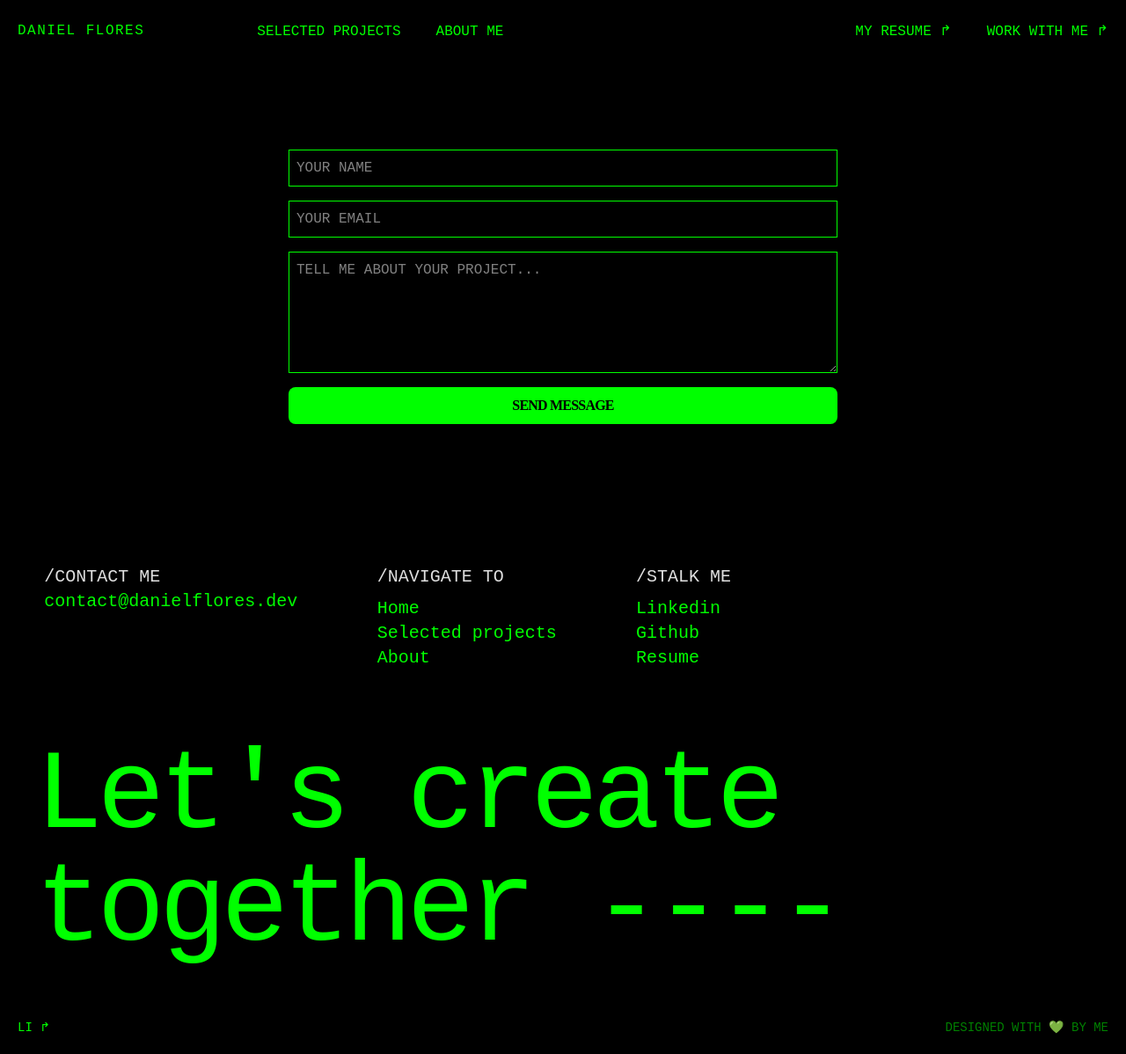
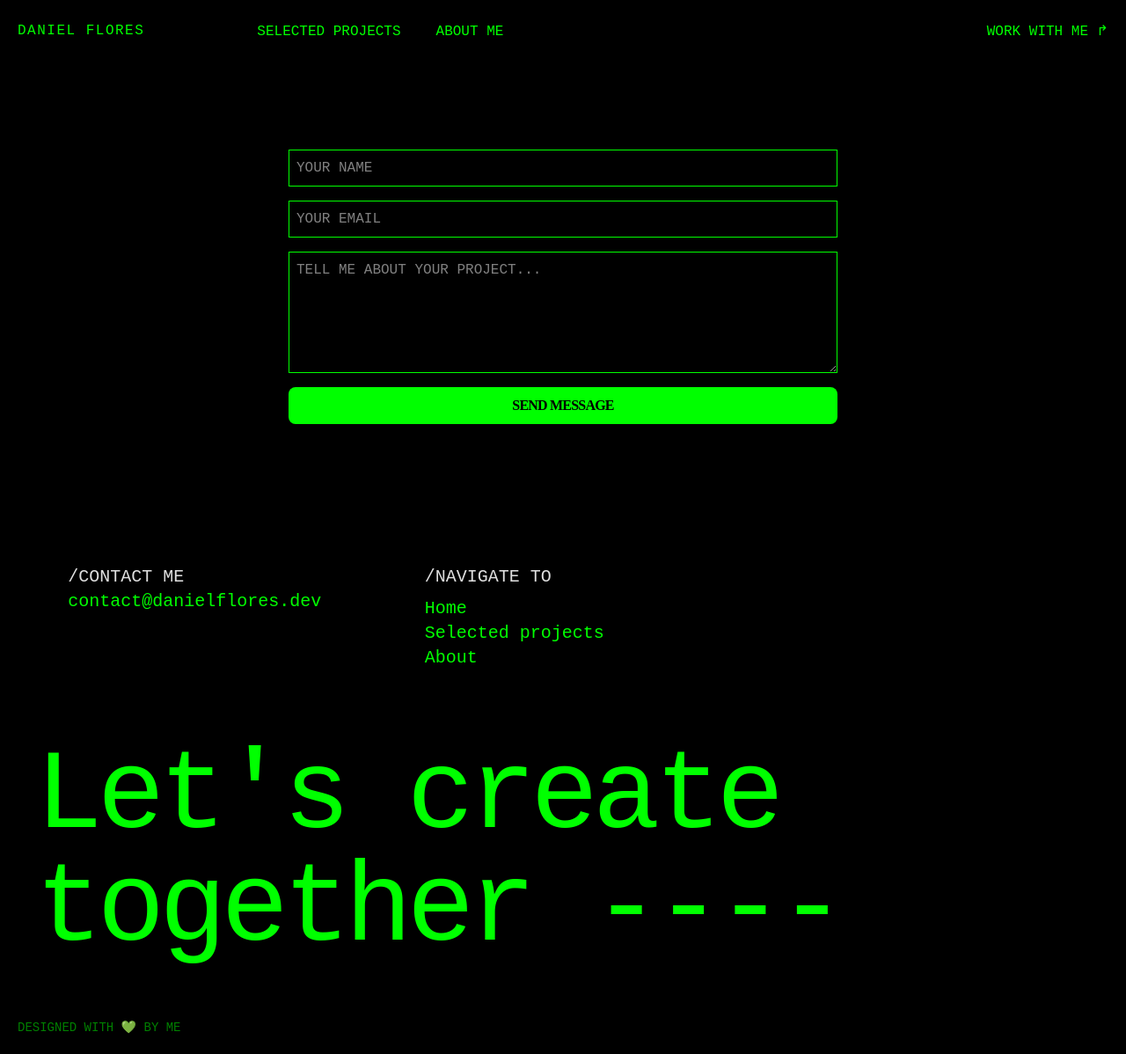
Before and after one commit to Devnielote/web-portfolio, a React (Vite) app: page /contact in a window 1280 px wide. Shown: the whole page at 88% size. Built offline with nearby package versions, Linux system fonts and the light colour scheme.

Commit message:
temporary changes

```diff
--- a/src/components/Footer.tsx
+++ b/src/components/Footer.tsx
@@ -20,10 +20,6 @@ export default function Footer () {
           </div>
         </div>
         <div className="flex flex-col mt-4 text-left lg:ml-20 lg:mt-0">
-          <span>/STALK ME</span>
-          <Link className="flex w-auto mt-2" to="https://www.linkedin.com/in/danielfloca/">Linkedin</Link>
-          <Link className="flex" to="https://github.com/Devnielote">Github</Link>
-          <Link className="flex" to="Daniel_Flores_CV_EN.pdf" target="_blank" rel="noopener noreferrer">Resume</Link>
         </div>
       </div>
       <div className="hidden md:block md:mt-20 md:pl-10">
@@ -40,7 +36,6 @@ export default function Footer () {
         </Link>
       </div>
       <div className="footer_mobile flex justify-between p-2 text-sm text-[var(--dark-green)] md:p-5 md:mt-10">
-        <Link to="https://www.linkedin.com/in/danielfloca/">LI ↱</Link>
         <p className="">DESIGNED WITH 💚 BY ME</p>
       </div>
     </footer>
--- a/src/components/Navbar.tsx
+++ b/src/components/Navbar.tsx
@@ -64,7 +64,6 @@ export default function Navbar() {
           </nav>
         </div>
         <div className='md:flex'>
-          <Link className='hidden md:block md:mr-10' to="Daniel_Flores_CV_EN.pdf" target='_blank' rel='noopener noreferrer'>MY RESUME ↱ </Link>
           <Link className='ml-auto md:ml-0' to="/contact">WORK WITH ME ↱</Link>
         </div>
       </div>
```
